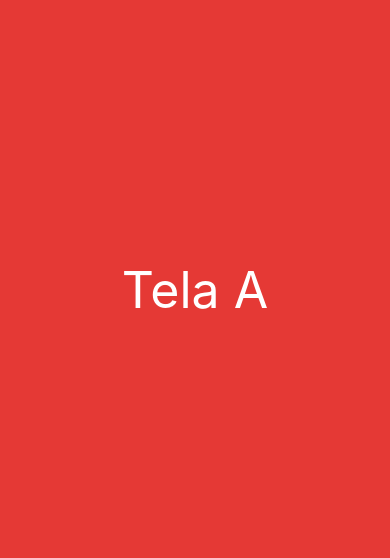
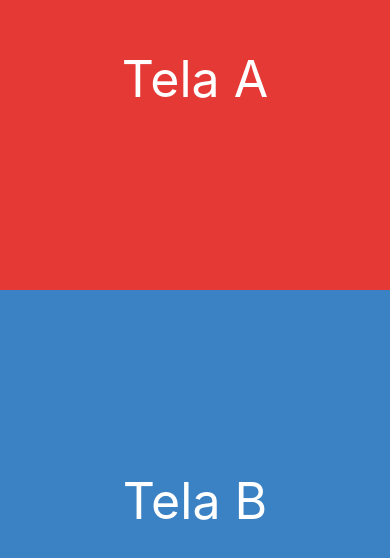
Before and after one commit to davidIsrael-rj/ReactNavigation_ReactNative, a React Native app: screen / in a window 390 px wide. Shown: the part 132-690 px from the top of the page. Built offline with nearby package versions, Linux system fonts and the light colour scheme.

Commit message:
Componente TelaB

```diff
--- a/src/App.jsx
+++ b/src/App.jsx
@@ -1,11 +1,13 @@
 import React from "react";
 import { SafeAreaView, StyleSheet } from "react-native";
 import TelaA from "./views/TelaA";
+import TelaB from "./views/TelaB";
 
 export default props =>{
     return(
         <SafeAreaView style={styles.container}>
             <TelaA/>
+            <TelaB/>
         </SafeAreaView>
     )
 }
--- /dev/null
+++ b/src/views/TelaB.jsx
@@ -0,0 +1,7 @@
+import TextoCentral from "../components/TextoCentral";
+
+export default prop =>(
+    <TextoCentral corFundo='#3b82c4'>
+        Tela B
+    </TextoCentral>
+)
```
